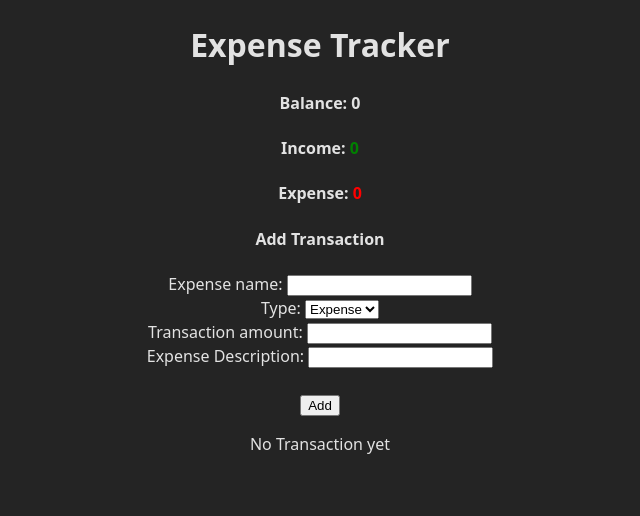
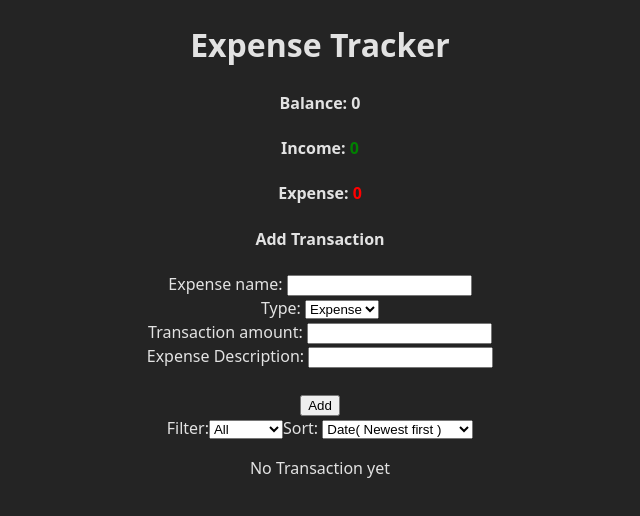
Before and after one commit to Yash-Agarwall/expense-tracker, a React (Vite) app: page / in a window 1280 px wide. Shown: the top 516 px of the page, without its empty margins (320-960 px from the left). Built offline with nearby package versions, Linux system fonts and the light colour scheme.

Commit message:
Added filtering options, moved from basic CRUD to phase two, lets goooooo

```diff
--- a/src/TransactionPage.jsx
+++ b/src/TransactionPage.jsx
@@ -1,4 +1,4 @@
-import { useEffect, useState } from "react";
+import { use, useEffect, useState } from "react";
 import TransactionForm from "./TransactionForm";
 import TransactionList from "./TransactionList";
 
@@ -9,6 +9,8 @@ export default function TransactionPage() {
   });
 
   let [editingTransaction, setEditingTransaction] = useState(null);
+  let [filter, setFilter]= useState("all");
+  let [sort, setSort]=useState("newest");
 
   let total = transactions.reduce(
     (totalExpense, spend) => totalExpense + spend.amount,
@@ -37,6 +39,26 @@ export default function TransactionPage() {
   useEffect(() => {
     localStorage.setItem("transactions", JSON.stringify(transactions));
   }, [transactions]);
+
+  let filteredTransactions = transactions.filter(tx=> {
+    //why to use ==== instead of ==
+    if(filter==="income") return tx.amount>0;
+    else if(filter==="expense") return tx.amount<0;
+    return true;
+  });
+
+  if(sort==="newest"){
+    filteredTransactions.sort((a,b)=> new Date(b.date) - new Date(a.date));
+  }
+  else if(sort==="oldest"){
+    filteredTransactions.sort((a,b)=> new Date(a.date) - new Date(b.date));
+  }
+  else if(sort==="high"){
+    filteredTransactions.sort((a,b)=> b.amount -a .amount);
+  }
+  else if(sort==="low"){
+    filteredTransactions.sort((a,b)=> a.amount - b.amount);
+  }
 
   return (
     <>
@@ -74,7 +96,23 @@ export default function TransactionPage() {
 
         }
       />
-      <TransactionList transactions={transactions} onDelete={handleDelete} onEdit={handleEdit}/>
+      <div>
+        <label htmlFor="filter">Filter:</label>
+        <select name="filter" id="filter" onChange={(e)=> setFilter(e.target.value)}>
+          <option value="all">All</option>
+          <option value="income">Income</option>
+          <option value="expense">Expense</option>
+        </select>
+
+        <label htmlFor="sort">Sort: </label>
+        <select name="sort" id="sort" onChange={(e)=> setSort(e.target.value)}>
+          <option value="newest">Date( Newest first )</option>
+          <option value="oldest">Date (Oldest first)</option>
+          <option value="high">Amount( High to low )</option>
+          <option value="low">Amount(Low to high)</option>
+        </select>
+      </div>
+      <TransactionList transactions={filteredTransactions} onDelete={handleDelete} onEdit={handleEdit}/>
 
     </>
   );
```
Also changed, not shown: src/Balance.jsx (deleted), src/TransactionPage.css (added).
